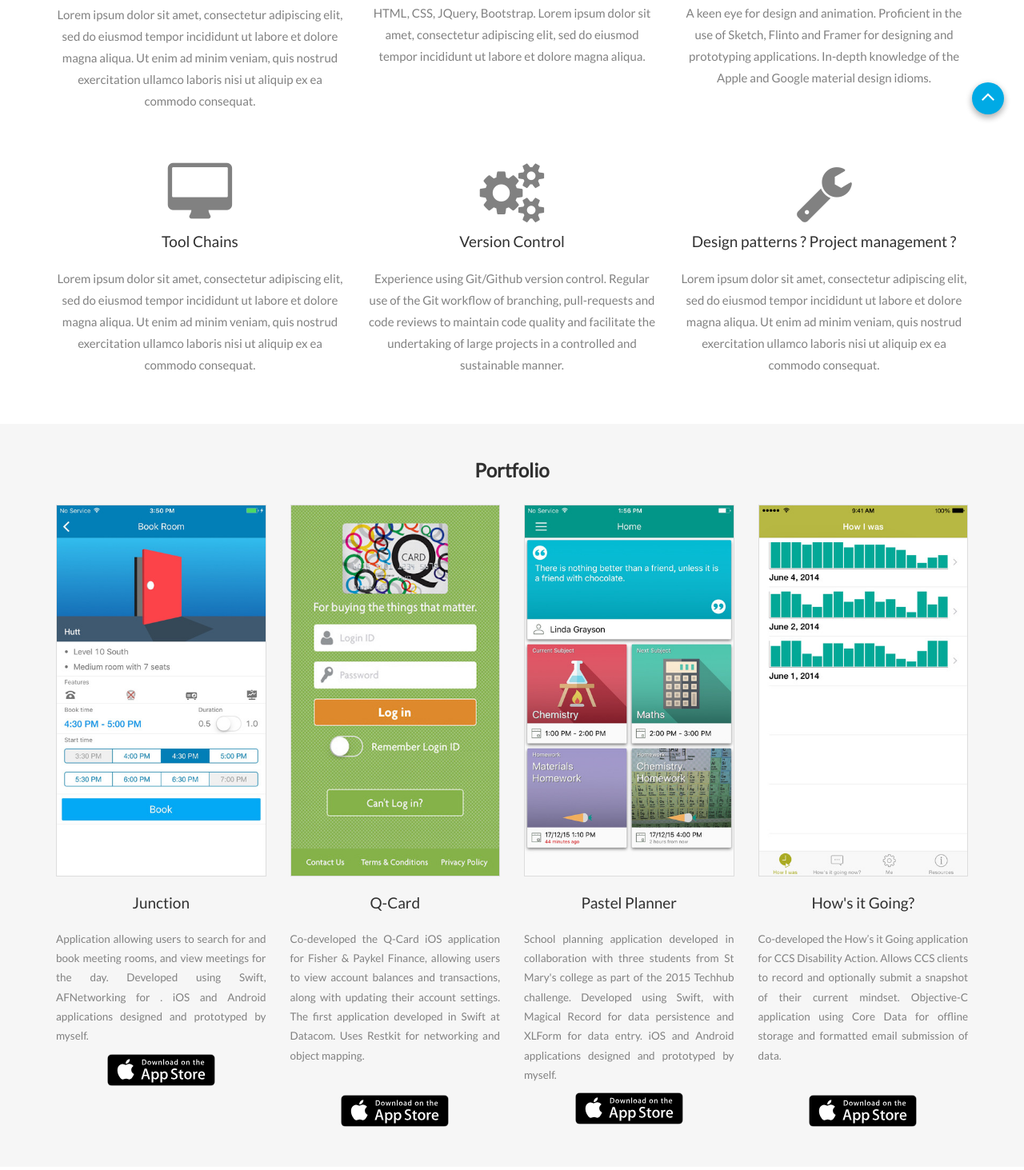
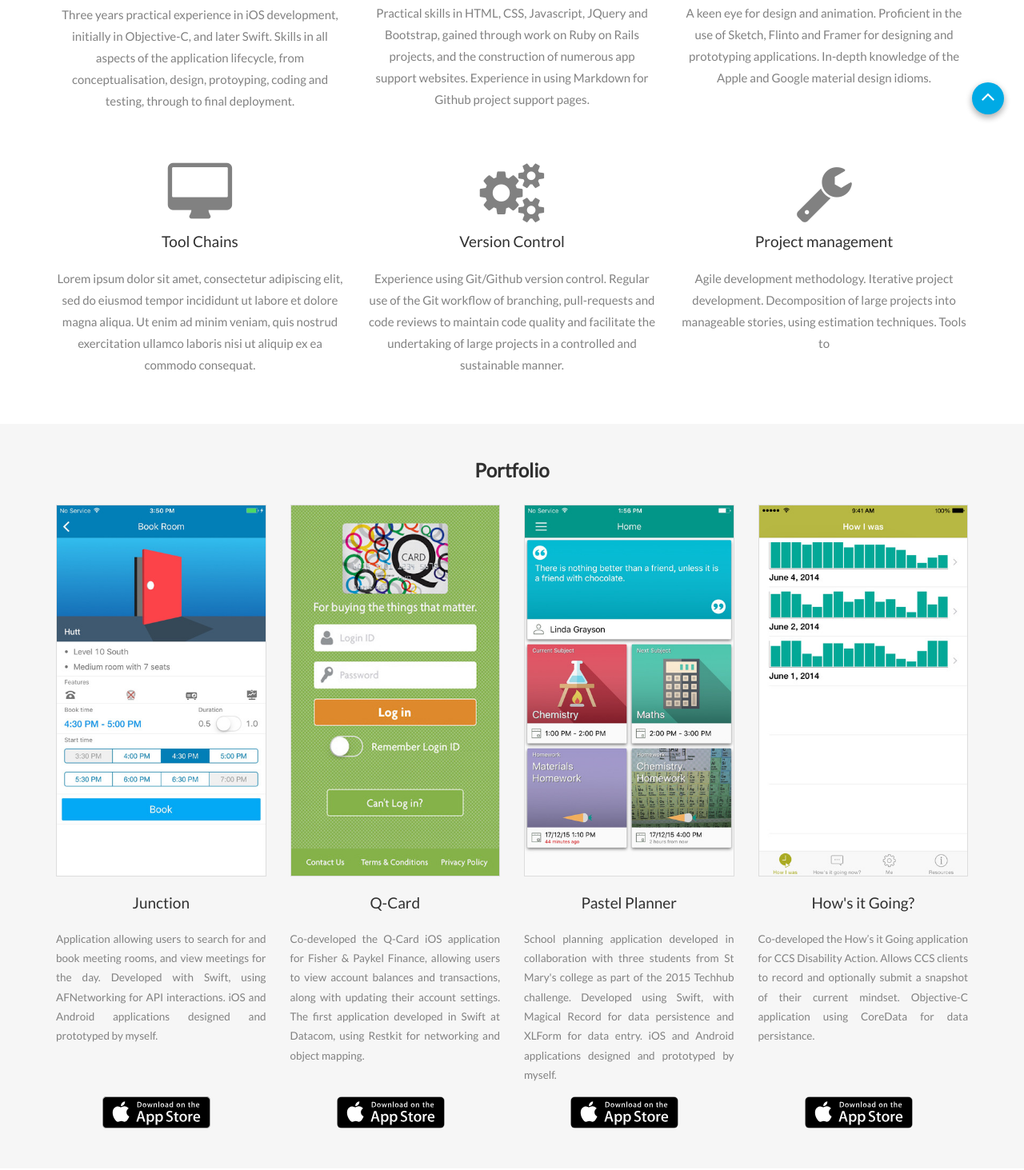
Before and after one commit to bakeddean/bakeddean.github.io, a plain HTML site: page index.html in a window 1280 px wide. Shown: the part 757-2220 px from the top of the page at 80% size. Drawn offline with nearby package versions, Linux system fonts and the light colour scheme.

Commit message:
More text.

```diff
--- a/css/style.css
+++ b/css/style.css
@@ -129,6 +129,10 @@ section {
 .portfolio-item-download-link {
   border-radius: 6px;
   transition: box-shadow .3s ease-in-out;
+  display: inline-block;
+  position: absolute;
+  bottom: 0;
+  left: 25%;
 }
 
 .modal-content {
@@ -198,6 +202,10 @@ section {
 #portfolio p {
   font-size: 0.9em;
   text-align: justify;
+}
+
+#portfolio .col-sm-3 {
+  height: 780px;
 }
 
 /*---------------------------------------------------------------------------*/
--- a/index.html
+++ b/index.html
@@ -62,12 +62,13 @@
     <div class="col-sm-4">
       <i class="fa fa-mobile fa-6x icon" aria-hidden="true"></i>
       <h4>iOS Development</h4>
-      <p>Lorem ipsum dolor sit amet, consectetur adipiscing elit, sed do eiusmod tempor incididunt ut labore et dolore magna aliqua. Ut enim ad minim veniam, quis nostrud exercitation ullamco laboris nisi ut aliquip ex ea commodo consequat.</p>
+      <p>Three years practical experience in iOS development, initially in Objective-C, and later Swift. Skills in all aspects of the application lifecycle, from conceptualisation, design, protoyping, coding and testing, through to final deployment.
+      </p>
     </div>
     <div class="col-sm-4">
       <i class="fa fa-code fa-5x icon" aria-hidden="true"></i>
       <h4>Web</h4>
-      <p>HTML, CSS, JQuery, Bootstrap. Lorem ipsum dolor sit amet, consectetur adipiscing elit, sed do eiusmod tempor incididunt ut labore et dolore magna aliqua.</p>
+      <p>Practical skills in HTML, CSS, Javascript, JQuery and Bootstrap, gained through work on Ruby on Rails projects, and the construction of numerous app support websites. Experience in using Markdown for Github project support pages.</p>
     </div>
     <div class="col-sm-4">
       <i class="fa fa-pencil fa-5x icon" aria-hidden="true"></i>
@@ -89,8 +90,8 @@
     </div>
     <div class="col-sm-4">
       <span class="fa fa-wrench fa-5x icon"></span>
-      <h4 style="color:#303030;">Design patterns ? Project management ?</h4>
-      <p>Lorem ipsum dolor sit amet, consectetur adipiscing elit, sed do eiusmod tempor incididunt ut labore et dolore magna aliqua. Ut enim ad minim veniam, quis nostrud exercitation ullamco laboris nisi ut aliquip ex ea commodo consequat.</p>
+      <h4>Project management</h4>
+      <p>Agile development methodology. Iterative project development. Decomposition of large projects into manageable stories, using estimation techniques. Tools to </p>
     </div>
   </div>
 </section>
@@ -109,8 +110,9 @@
           <img src="images/junction/book-room-filter.jpeg" alt="Junction" width="400" height="300" class="hidden">
         </div>
         <h4>Junction</h4>
-        <p>Application allowing users to search for and book meeting rooms, and view meetings for the day. Developed using Swift,  AFNetworking for . iOS and Android applications designed and prototyped by myself.</p>
-          <img src="images/download-on-the-app-store.svg" alt="Download on the App-Store" title="Download on the App-Store" class="portfolio-item-download-link hover-shadow"/>
+        <p>Application allowing users to search for and book meeting rooms, and view meetings for the day. Developed with Swift, using AFNetworking for API interactions. iOS and Android applications designed and prototyped by myself.</p>
+        <a href="https://itunes.apple.com/nz/app/junction-mobile/id1065381408?mt=8" target="_blank" class="portfolio-item-download-link hover-shadow">
+          <img src="images/download-on-the-app-store.svg" alt="Download on the App-Store" title="Download on the App-Store"/>
         </a>
       </div>
       <div class="col-sm-3">
@@ -121,8 +123,7 @@
           <img src="images/qcard/transactions.jpeg" alt="Q-Card" width="400" height="300" class="hidden">
         </div>
         <h4>Q-Card</h4>
-        <p>Co-developed the Q-Card iOS application for Fisher & Paykel Finance, allowing users to view account balances and transactions, along with updating their account settings. The first application developed in Swift at Datacom. Uses Restkit for networking and object mapping.</p>
-        </br>
+        <p>Co-developed the Q-Card iOS application for Fisher & Paykel Finance, allowing users to view account balances and transactions, along with updating their account settings. The first application developed in Swift at Datacom, using Restkit for networking and object mapping.</p>
         <a href="https://itunes.apple.com/nz/app/q-card-mobile/id937958077?mt=8" target="_blank">
           <img src="images/download-on-the-app-store.svg" alt="Download on the App-Store" title="Download on the App-Store" class="portfolio-item-download-link hover-shadow"/>
         </a>
@@ -148,8 +149,7 @@
           <img src="images/hows-it-going/question.jpeg" alt="How's it Going?" width="400" height="300" class="hidden">
         </div>
         <h4>How's it Going?</h4>
-        <p>Co-developed the How’s it Going application for CCS Disability Action. Allows CCS clients to record and optionally submit a snapshot of their current mindset. Objective-C application using Core Data for offline storage and formatted email submission of data.</p>
-        </br>
+        <p>Co-developed the How’s it Going application for CCS Disability Action. Allows CCS clients to record and optionally submit a snapshot of their current mindset. Objective-C application using CoreData for data persistance.</p>
         <a href="https://itunes.apple.com/nz/app/hows-it-going/id885669136?ls=1&mt=8" target="_blank">
           <img src="images/download-on-the-app-store.svg" alt="Download on the App-Store" title="Download on the App-Store" class="portfolio-item-download-link hover-shadow"/>
         </a>
@@ -199,7 +199,7 @@
       <div class="col-sm-5">
         <h4>Victoria University</h4>
         <h6>2011 - 2012</h6>
-        <p>Tutoring students and marking assignments for the first year computer science course and second year network engineering course. This gave me a grasp of the wide range of approaches students have to learning, and forced me to have a robust understanding of the concepts being taught.</p>
+        <p>Tutoring students and marking assignments for the first year computer science course and second year network engineering course. This gave me an understanding of the wide range of approaches people have to problem solving, and forced me to have a robust understanding of the concepts being taught.</p>
       </div>
       <!--div class="col-sm-4">
         <h4>Theatre Lamp & Lighting Supplies</h4>
@@ -231,7 +231,7 @@
         <i class="fa fa-pencil logo fa-5x icon" aria-hidden="true"></i>
         <h4>Diploma in Fine Art</h4>
         <h6>Taranaki Polytechnic 1992 - 1995</h6>
-        <p>Majored in electronic sculpture. Graduated with distinction.</p>
+        <p>Three years studying fine art, majoring in electronic sculpture. This gave me a solid understanding of utilising technical skills to achieve creative outcomes.</p>
       </div>
     </div>
   </div>
@@ -248,7 +248,7 @@
       </span>
     </div>
     <div class="col-sm-10">
-      <p style="text-align:left">Lorem ipsum dolor sit amet, consectetur adipiscing elit, sed do eiusmod tempor incididunt ut labore et dolore magna aliqua. Ut enim ad minim veniam, quis nostrud exercitation ullamco laboris nisi ut aliquip ex ea commodo consequat. Lorem ipsum dolor sit amet, consectetur adipiscing elit, sed do eiusmod tempor incididunt ut labore et dolore magna aliqua. Ut enim ad minim veniam, quis nostrud exercitation ullamco laboris nisi ut aliquip ex ea commodo consequat.</p>
+      <p style="text-align:left">I enjoy utilising my technical skills in the creation of musical applications and instruments. Electronic projects for music creation. iOS aplications for music. Digital signal processing techniques.</p>
     </div>
   </div>
 </section>
@@ -260,7 +260,7 @@
 
     <div class="row">
       <div class="col-sm-3">
-        <i class="fa fa-phone fa-2x" aria-hidden="true"></i><span class="contact-me-text">+64 27 5519 888</span>
+        <i class="fa fa-phone fa-2x" aria-hidden="true"></i><span class="contact-me-text">027 5519 888</span>
       </div>
       <div class="col-sm-3">
         <i class="fa fa-envelope fa-2x" aria-hidden="true"></i><span class="contact-me-text">bakeddean@gmail.com</span>
```
